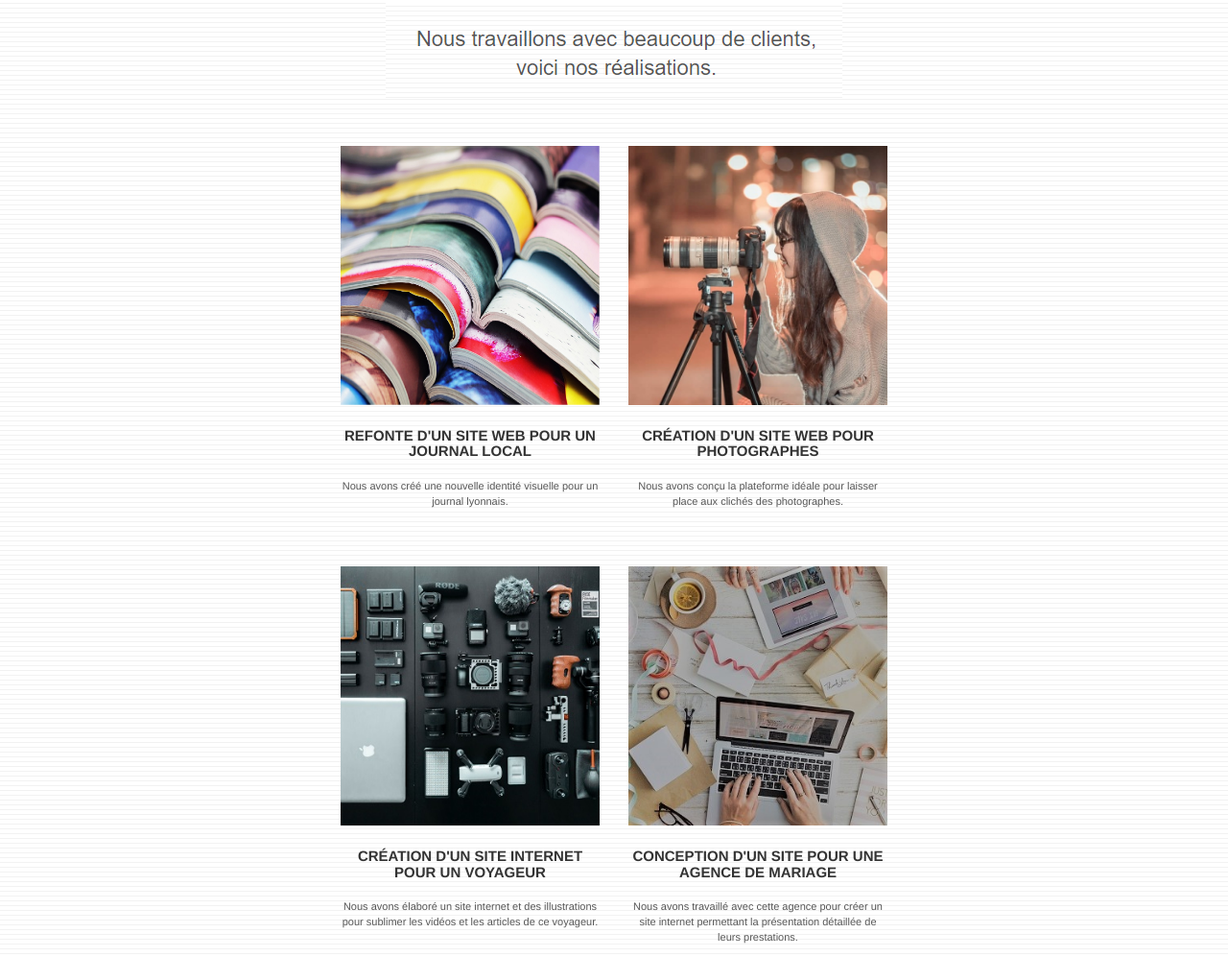
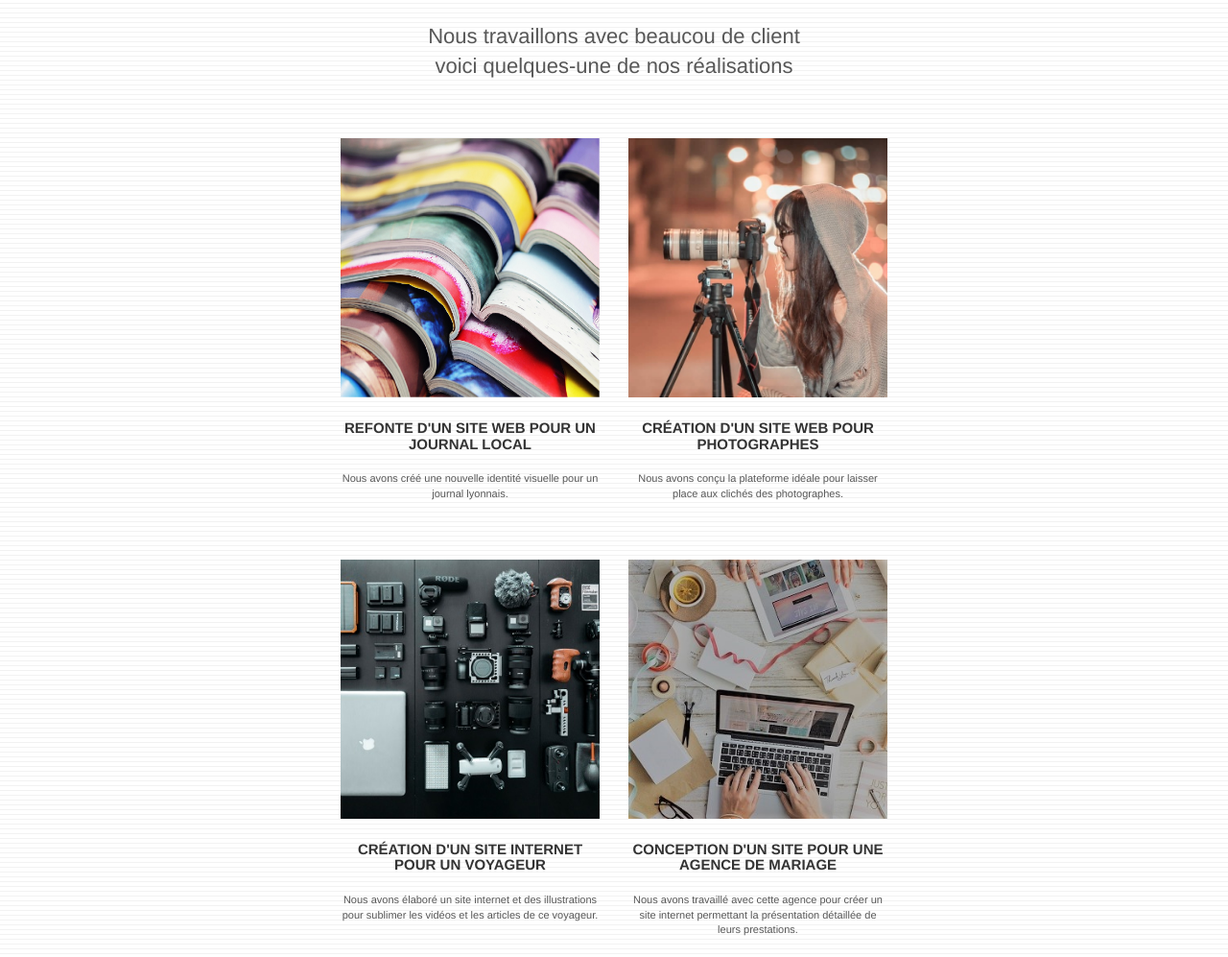
Before and after one commit to Emiliebolo/EmilieBolo_4_06032021, a plain HTML site: page index.html in a window 1280 px wide. Shown: the part 2018-3015 px from the top of the page at 96% size. Drawn offline with Linux system fonts and the light colour scheme.

Commit message:
section portfolio changement des div en article

```diff
--- a/index.html
+++ b/index.html
@@ -189,15 +189,15 @@
 <!-- bloc-3-what-i-do END -->
 
 <!-- bloc-4-portfolio -->
-<div class="bloc bgc-white bg-lines-h2-bg bg-repeat l-bloc" id="bloc-4-portfolio">
+<section class="bloc bgc-white bg-lines-h2-bg bg-repeat l-bloc" id="bloc-4-portfolio">
 	<div class="container bloc-lg">
 		<div class="row">
 			<div class="col-sm-12 text-center">
-				<img alt="agence web, agence web paris, web design paris, stratégie web" src="img/title2.png" />
+				<h2>Nous travaillons avec beaucou de client <br> voici quelques-une de nos réalisations</h2>
 			</div>
 		</div>
 		<div class="row tight-width-whitespace portfolio-row">
-			<div class="col-sm-6">
+			<article class="col-sm-6">
 				<a href="#" data-lightbox="img/1.jpg" data-gallery-id="gallery-1" data-caption="Refonte d'un site web pour un journal local" data-frame="snapshot-lb"><img src="img/1.jpg" alt="paris web design logo agence web meilleure agence et refonte site web journal" class="img-responsive portfolio-thumb" /></a>
 				<h3 class="mg-md text-center">
 					Refonte d'un site web pour un journal local
@@ -205,8 +205,8 @@
 				<p class="text-center">
 					Nous avons créé une nouvelle identité visuelle pour un journal lyonnais.
 				</p>
-			</div>
-			<div class="col-sm-6">
+			</article>
+			<article class="col-sm-6">
 				<a href="#" data-lightbox="img/2.jpg" data-gallery-id="gallery-1" data-caption="Création d'un site web pour photographes" data-frame="snapshot-lb"><img src="img/2.jpg" class="img-responsive portfolio-thumb" alt="paris web design logo agence web meilleure agence, Création d'un site web pour photographes" /></a>
 				<h3 class="mg-md text-center">
 					Création d'un site web pour photographes
@@ -214,10 +214,10 @@
 				<p class="text-center">
 					Nous avons conçu la plateforme idéale pour laisser place aux clichés des photographes.
 				</p>
-			</div>
+			</article>
 		</div>
 		<div class="row tight-width-whitespace portfolio-row">
-			<div class="col-sm-6">
+			<article class="col-sm-6">
 				<a href="#" data-lightbox="img/3.bmp" data-gallery-id="gallery-1" data-caption="Création d'un site internet pour un voyageur" data-frame="snapshot-lb"><img src="img/3.bmp" class="img-responsive portfolio-thumb" alt="paris web design logo agence web meilleure agence, Création d'un site web pour voyageur"/></a>
 				<h3 class="mg-md text-center">
 					Création d'un site internet pour un voyageur
@@ -225,8 +225,8 @@
 				<p class="text-center">
 					Nous avons élaboré un site internet et des illustrations pour sublimer les vidéos et les articles de ce voyageur.
 				</p>
-			</div>
-			<div class="col-sm-6">
+			</article>
+			<article class="col-sm-6">
 				<a href="#" data-lightbox="img/4.bmp" data-gallery-id="gallery-1" data-caption="Conception d'un site pour une agence de mariage" data-frame="snapshot-lb"><img src="img/4.bmp" class="img-responsive portfolio-thumb" alt="paris web design logo agence web meilleure agence, Création d'un site web pour agence de mariage" /></a>
 				<h3 class="mg-md text-center">
 					Conception d'un site pour une agence de mariage
@@ -234,10 +234,10 @@
 				<p class="text-center">
 					Nous avons travaillé avec cette agence pour créer un site internet permettant la présentation détaillée de leurs prestations.
 				</p>
-			</div>
+			</article>
 		</div>
 	</div>
-</div>
+</section>
 <!-- bloc-4-portfolio END -->
 
 <!-- bloc-5-cta -->
```
